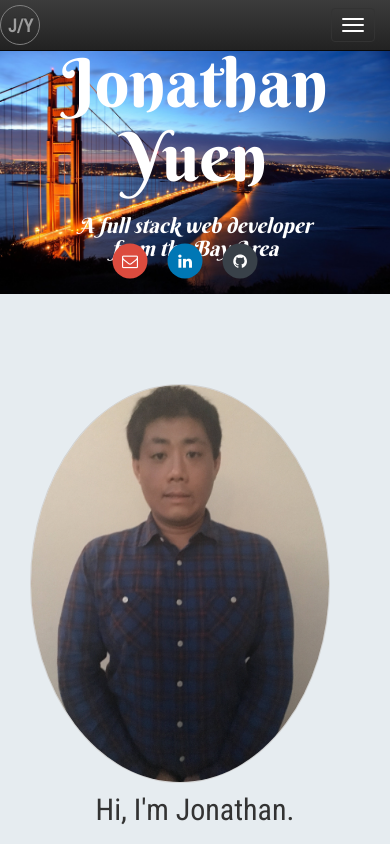
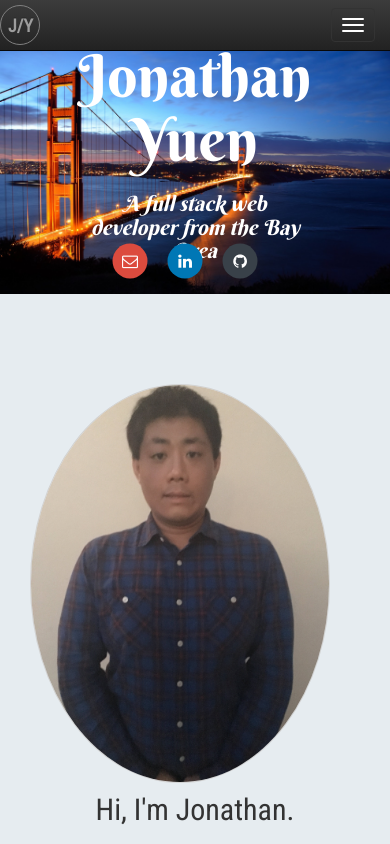
Before and after one commit to jonwyuen/portfolio, a React (Create React App) app: page / in a window 390 px wide. Shown: the top 844 px of the page. Built offline with nearby package versions, Linux system fonts and the light colour scheme.

Commit message:
more media query

```diff
--- a/src/containers/Header.css
+++ b/src/containers/Header.css
@@ -72,9 +72,23 @@
   }
 }
 
-@media screen and (max-width: 725px) {
+@media screen and (max-width: 820px) {
   .header-info > h1 {
     font-size: 8vh;
+  }
+
+  .header-info > h3 {
+    font-size: 3vh;
+  }
+
+  .media-icons-header {
+    margin-top: 60px;
+  }
+}
+
+@media screen and (max-width: 520px) {
+  .header-info > h1 {
+    font-size: 7vh;
   }
 
   .header-info > h3 {
```
